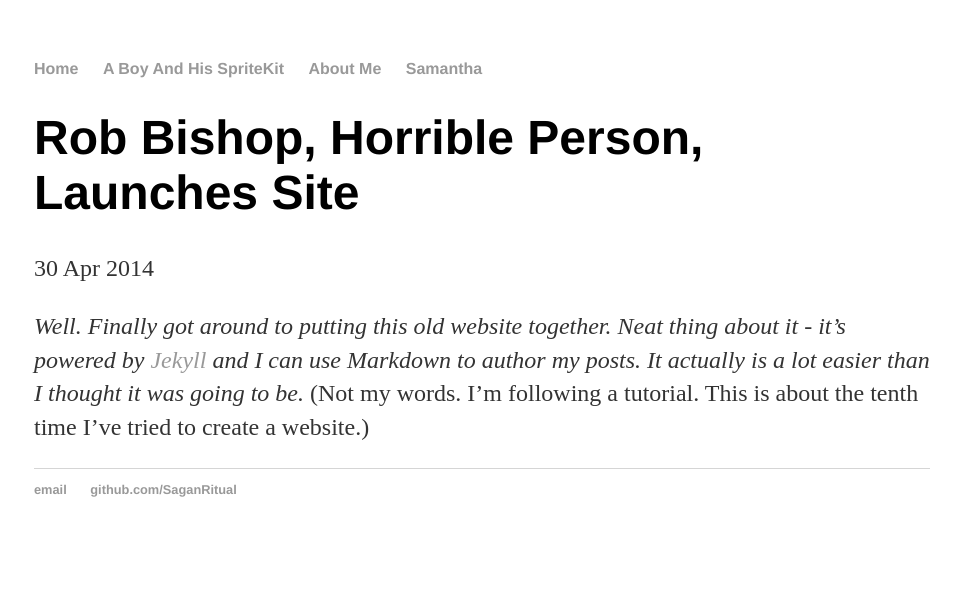
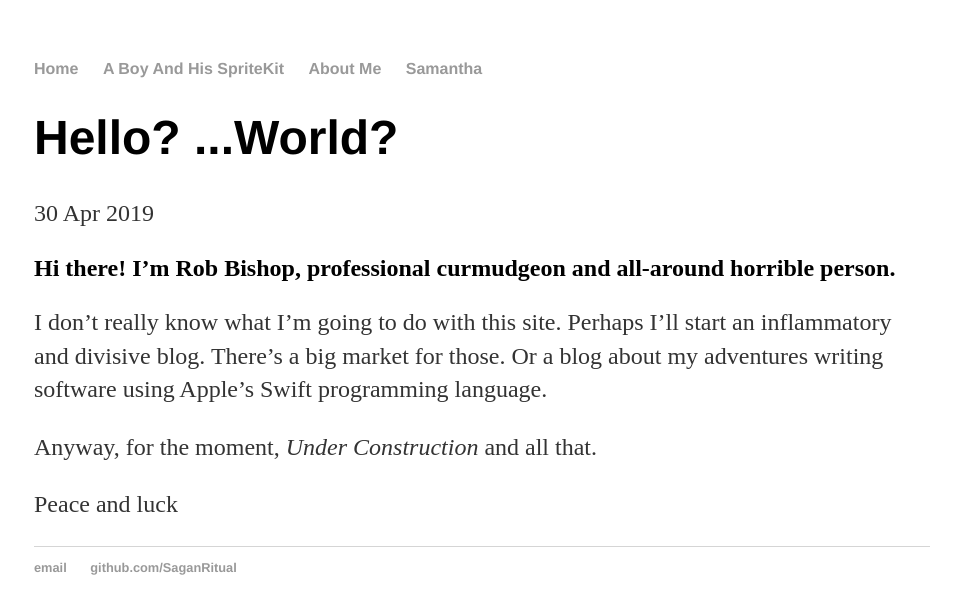
Before and after one commit to SaganRitual/github.io, a Jekyll site: the page built from _posts/2019-04-14-rob-bishop-site-launched.md, in a window 1280 px wide. Shown: the top 614 px of the page, without its empty margins (158-1119 px from the left). Built offline with Jekyll 4.4.1, drawn with Linux system fonts in a browser that asks for light colours.

Commit message:
Fooling around, nothing important

```diff
--- a/_posts/2019-04-14-rob-bishop-site-launched.md
+++ b/_posts/2019-04-14-rob-bishop-site-launched.md
@@ -1,8 +1,15 @@
 ---
 layout: post
-title: "Rob Bishop, Horrible Person, Launches Site"
-date: 2014-04-30
+title: "Hello? ...World?"
+date: 2019-04-30
 ---
 
-<i>Well. Finally got around to putting this old website together. Neat thing about it - it's powered by [Jekyll](http://jekyllrb.com) and I can use Markdown to author my posts. It actually is a lot easier than I thought it was going to be.</i>
-(Not my words. I'm following a tutorial. This is about the tenth time I've tried to create a website.)
+## Hi there! I'm Rob Bishop, professional curmudgeon and all-around horrible person.
+
+I don't really know what I'm going to do with this site. Perhaps I'll start an
+inflammatory and divisive blog. There's a big market for those. Or a blog about
+my adventures writing software using Apple's Swift programming language.
+
+Anyway, for the moment, *Under Construction* and all that.
+
+Peace and luck
--- a/a-boy-and-his-spritekit/atom.xml
+++ b/a-boy-and-his-spritekit/atom.xml
@@ -1,5 +1,5 @@
 ---
-layout: feed
+layout: default
 ---
 <?xml version="1.0" encoding="utf-8"?>
 <feed xmlns="http://www.w3.org/2005/Atom">
```
Also changed, not shown: _posts/2019-06-09-welcome-to-jekyll.markdown (deleted, +0 -25 lines), index.md (deleted, +0 -6 lines).
